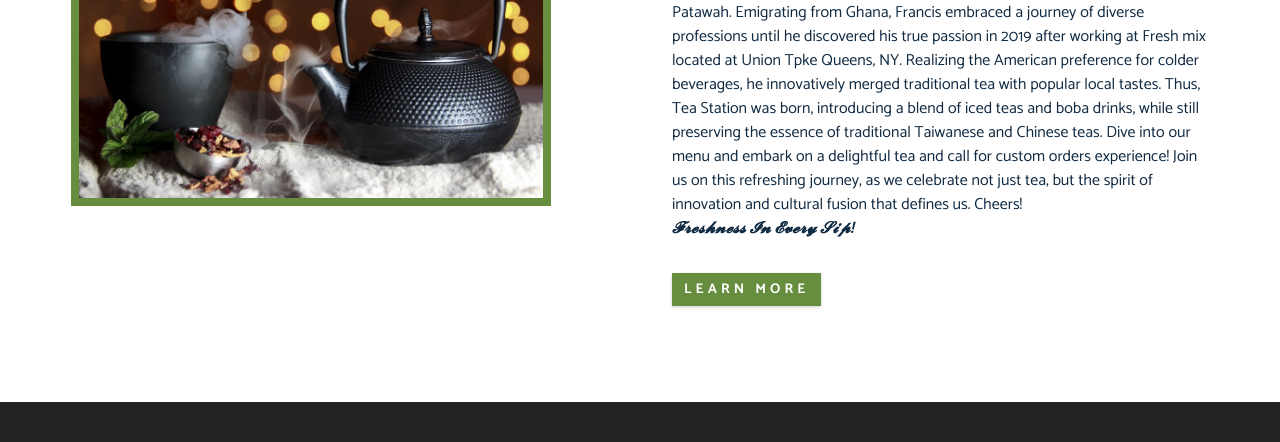
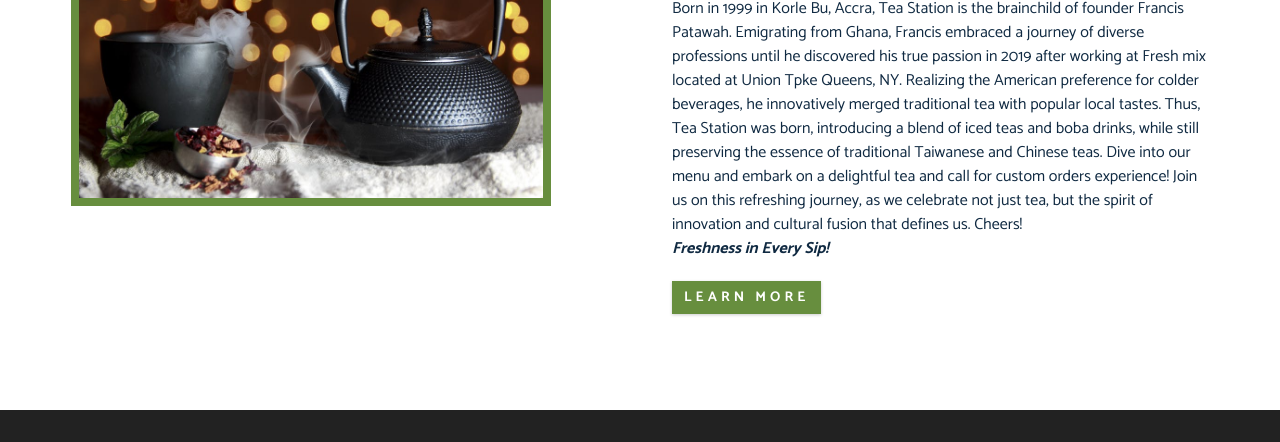
Before and after one commit to phrancisp0/Tea_Station, a plain HTML site: page about.html in a window 1280 px wide. Shown: the part 1015-1457 px from the top of the page. Drawn offline with Linux system fonts and the light colour scheme; a web font is replaced by a local one.

Commit message:
Update about.html

```diff
--- a/about.html
+++ b/about.html
@@ -60,7 +60,9 @@
           <div class="section-title">
             <h3>about our</h3>
             <h2>tea station</h2>
-            <p>
+          </div>
+          <!-- end of section title -->
+          <p>
             Born in 1999 in Korle Bu, Accra, Tea Station is the brainchild of
             founder Francis Patawah. Emigrating from Ghana, Francis embraced a
             journey of diverse professions until he discovered his true passion
@@ -75,14 +77,9 @@
             and cultural fusion that defines us. Cheers!
             <br />
             <strong>
-              <em>
-                𝓕𝓻𝓮𝓼𝓱𝓷𝓮𝓼𝓼 𝓘𝓷 𝓔𝓿𝓮𝓻𝔂 𝓢𝓲𝓹!
-              </em>
+              <em> Freshness in Every Sip! </em>
             </strong>
           </p>
-          </div>
-          <!-- end of section title -->
-
 
           <a href="about.html" class="btn">learn more</a>
         </article>
```
